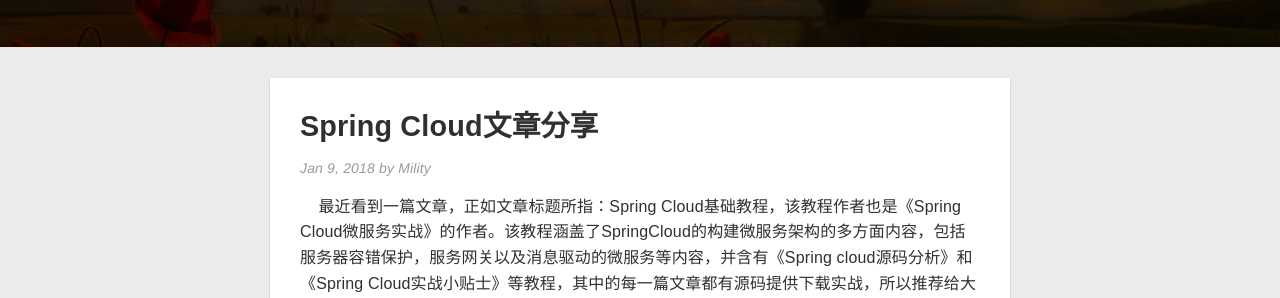
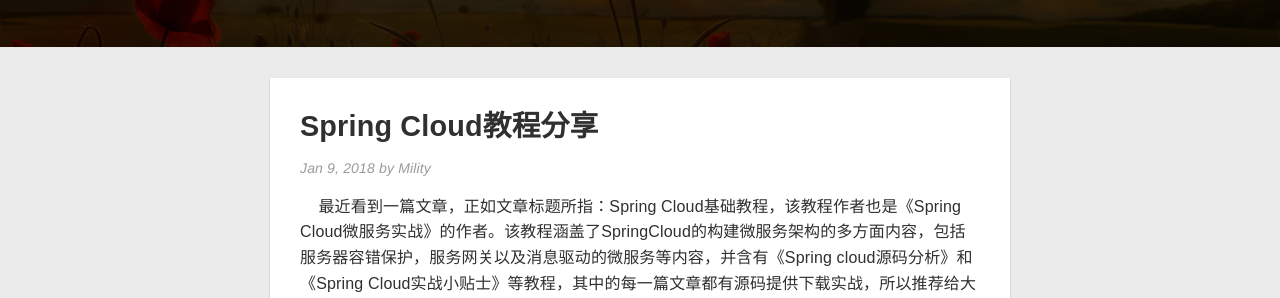
Before and after one commit to Mility/Mility.github.io, a Jekyll site: the page built from index.html, in a window 1280 px wide and 900 px high. Shown: the part 416-714 px from the top of the window. Built offline with Jekyll 4.4.1, drawn with Linux system fonts in a browser that asks for light colours; nearby versions of some CDN libraries; the list of posts is cut into pages by our own code.

Commit message:
Update and rename 2018-01-09-Spring-Cloud文章分享.markdown to 2018-01-09-Spring-Cloud教程分享.markdown

```diff
--- a/_posts/2018-01-09-Spring-Cloud文章分享.markdown
+++ b/_posts/2018-01-09-Spring-Cloud教程分享.markdown
@@ -1,6 +1,6 @@
 ---
 layout: post
-title: "Spring Cloud文章分享"
+title: "Spring Cloud教程分享"
 ---
 
 
```
